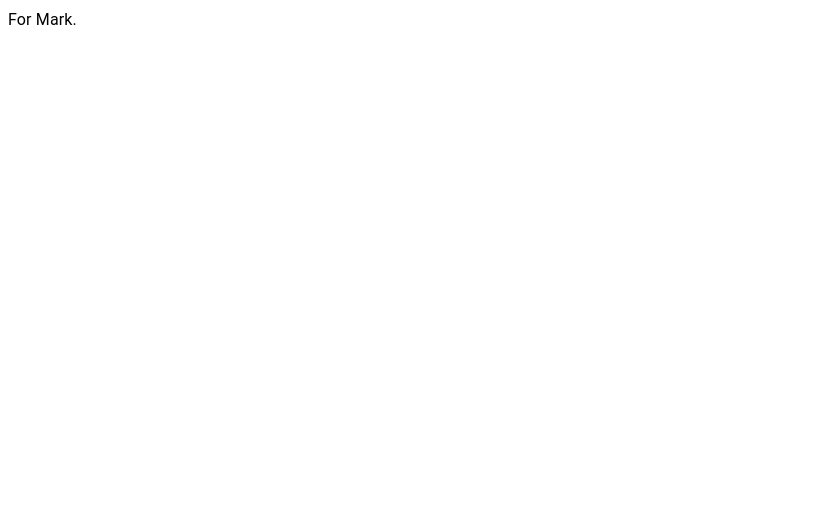
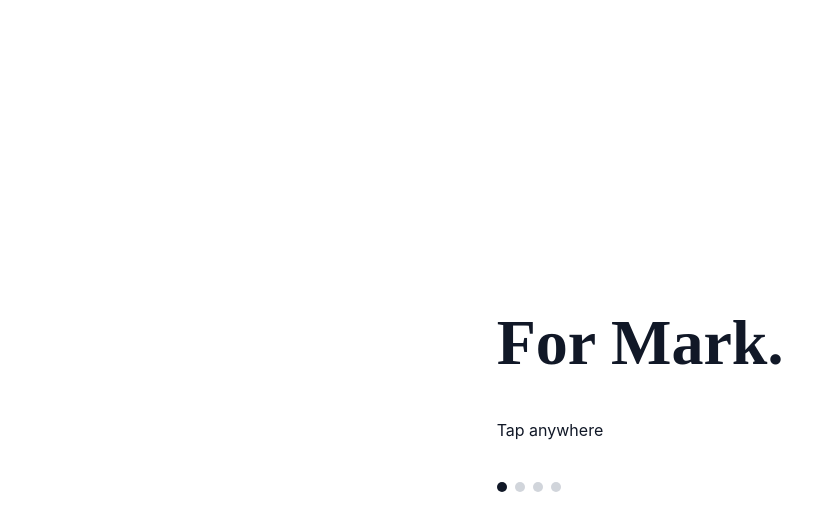
Before and after one commit to Kibugi1/storytap, a React (Vite) app: page / in a window 1280 px wide. Shown: the top 530 px of the page, without its empty margins (0-835 px from the left). Built offline with nearby package versions, Linux system fonts and the light colour scheme.

Commit message:
feat: enhance story navigation and UI with theme integration

```diff
--- a/src/App.jsx
+++ b/src/App.jsx
@@ -1,8 +1,28 @@
+import { useState } from "react";
+import { Box } from "@mui/material";
+
 import StoryCard from "./components/StoryCard";
 import story from "./data/story";
 
 export default function App() {
+  const [currentScene, setCurrentScene] = useState(0);
+
+  const nextScene = () => {
+    console.log("Tapped!");
+
+    if (currentScene < story.length - 1) {
+      setCurrentScene((prev) => prev + 1);
+    }
+  };
+
   return (
-    <StoryCard text={story[0].text} />
+    <Box
+      onClick={nextScene}
+      sx={{
+        cursor: "pointer",
+      }}
+    >
+      <StoryCard scene={story[currentScene]} />
+    </Box>
   );
 }
--- a/src/components/StoryCard.jsx
+++ b/src/components/StoryCard.jsx
@@ -1,11 +1,71 @@
-import { Box, Typography } from "@mui/material";
+import { Box, Typography, Stack } from "@mui/material";
 
-export default function StoryCard({ text }) {
+export default function StoryCard({ scene }) {
+    console.log(scene);
     return (
-        <Box>
-            <Typography>
-                {text}
-            </Typography>
+        <Box
+            sx={{
+                minHeight: "100vh",
+                display: "flex",
+                justifyContent: "center",
+                alignItems: "center",
+                px: 3,
+            }}
+        >
+            <Stack
+                spacing={5}
+                alignItems="center"
+                textAlign="center"
+                maxWidth={700}
+            >
+                <Typography variant="h1">
+                    {scene.text}
+                </Typography>
+
+                <Typography
+                    color="text.secondary"
+                >
+                    Tap anywhere
+                </Typography>
+
+                <Stack direction="row" spacing={1}>
+                    <Box
+                        sx={{
+                            width: 10,
+                            height: 10,
+                            borderRadius: "50%",
+                            bgcolor: "text.primary",
+                        }}
+                    />
+
+                    <Box
+                        sx={{
+                            width: 10,
+                            height: 10,
+                            borderRadius: "50%",
+                            bgcolor: "#D1D5DB",
+                        }}
+                    />
+
+                    <Box
+                        sx={{
+                            width: 10,
+                            height: 10,
+                            borderRadius: "50%",
+                            bgcolor: "#D1D5DB",
+                        }}
+                    />
+
+                    <Box
+                        sx={{
+                            width: 10,
+                            height: 10,
+                            borderRadius: "50%",
+                            bgcolor: "#D1D5DB",
+                        }}
+                    />
+                </Stack>
+            </Stack>
         </Box>
     );
 }
--- a/src/data/story.js
+++ b/src/data/story.js
@@ -1,16 +1,24 @@
 const story = [
     {
         id: 1,
-        text: "For Mark."
+        text: "For Mark.",
     },
     {
         id: 2,
-        text: "Tap anywhere."
+        text: "You spend your days healing people.",
     },
     {
         id: 3,
-        text: "You spend your days healing people."
-    }
-]
+        text: "Most people only meet you on their hardest days.",
+    },
+    {
+        id: 4,
+        text: "Yet you still choose kindness.",
+    },
+    {
+        id: 5,
+        text: "Today, this story is for you.",
+    },
+];
 
-export default story
+export default story;
--- a/src/main.jsx
+++ b/src/main.jsx
@@ -1,9 +1,15 @@
 import { StrictMode } from 'react'
 import { createRoot } from 'react-dom/client'
+import { ThemeProvider, CssBaseline } from "@mui/material";
+
 import App from './App.jsx'
+import theme from "./theme/theme";
 
 createRoot(document.getElementById('root')).render(
   <StrictMode>
-    <App />
+    <ThemeProvider theme={theme}>
+      <CssBaseline />
+      <App />
+    </ThemeProvider>
   </StrictMode>,
-)
+);
--- /dev/null
+++ b/src/theme/theme.js
@@ -0,0 +1,39 @@
+import { createTheme } from "@mui/material/styles";
+
+const theme = createTheme({
+    palette: {
+        background: {
+            default: "#FFFFFF",
+        },
+
+        text: {
+            primary: "#111827",
+            secondary: "#6B7280",
+        },
+
+        primary: {
+            main: "#2563EB",
+        },
+    },
+
+    typography: {
+        fontFamily: "Inter, sans-serif",
+
+        h1: {
+            fontFamily: "Cormorant Garamond, serif",
+            fontWeight: 600,
+            fontSize: "4rem",
+            lineHeight: 1.1,
+        },
+
+        body1: {
+            fontSize: "1rem",
+        },
+    },
+
+    shape: {
+        borderRadius: 20,
+    },
+});
+
+export default theme;
```
